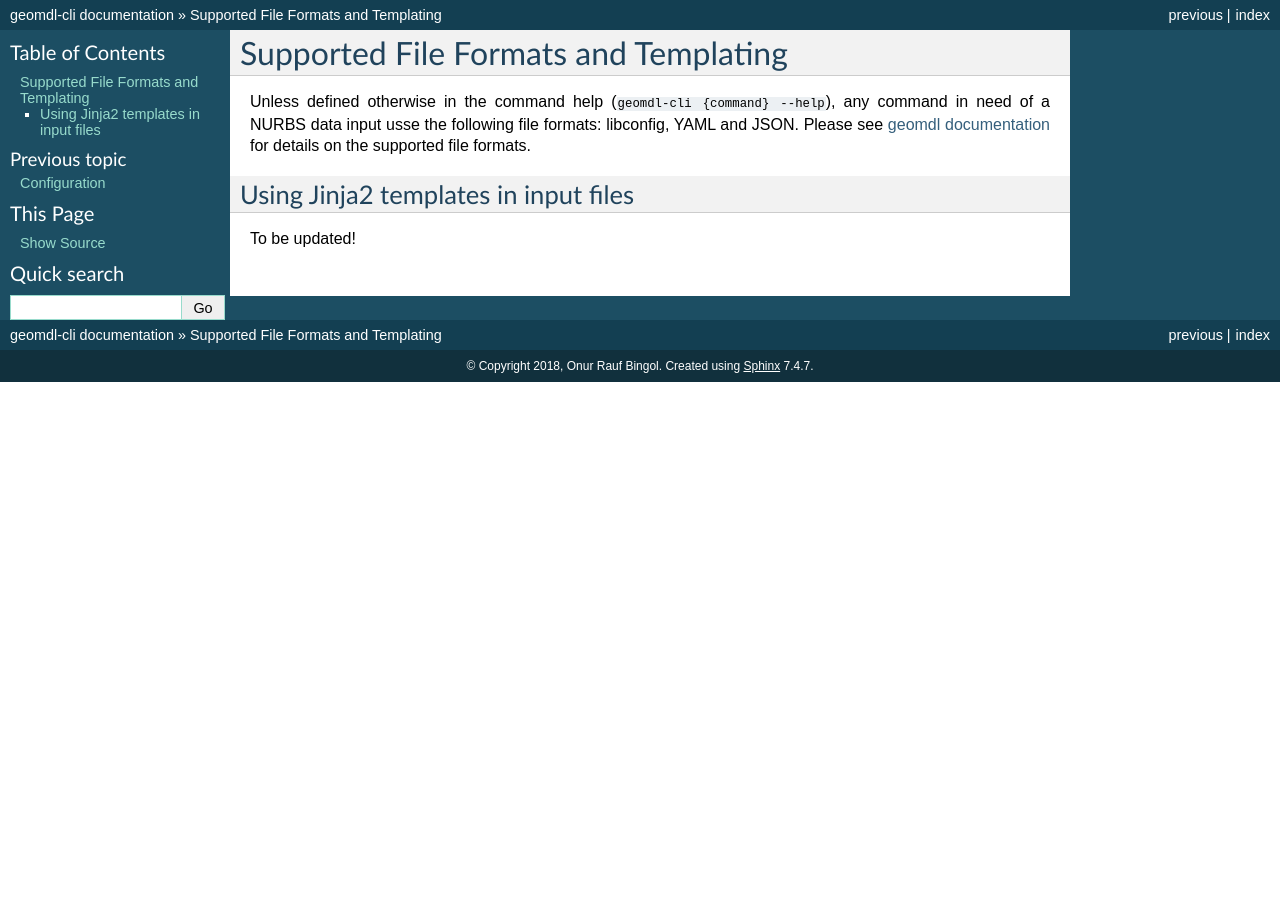
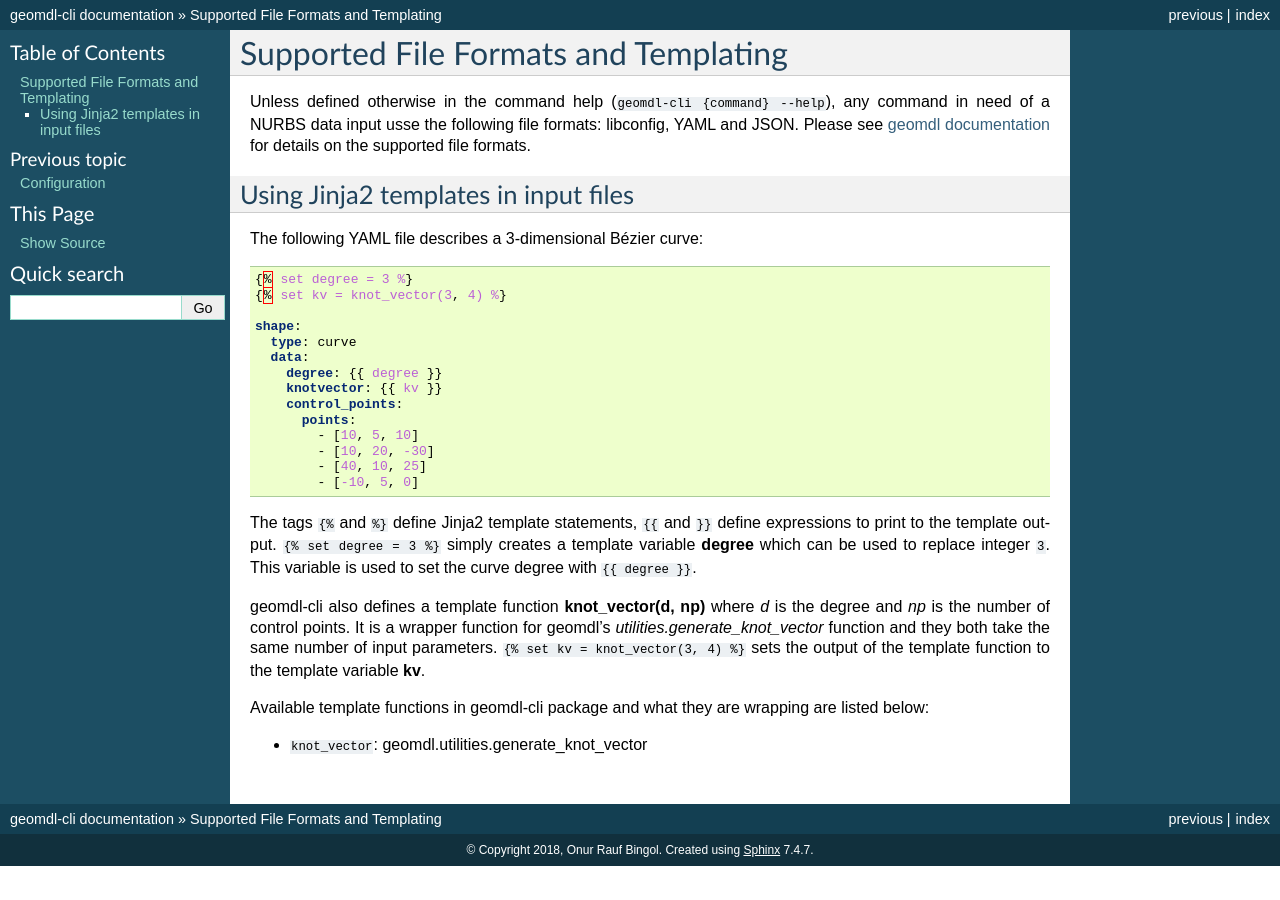
Before and after one commit to orbingol/geomdl-cli, a Sphinx documentation site: the page built from docs/file_formats.rst, in a window 1280 px wide. Built offline with Sphinx 7.4.7, drawn with Linux system fonts in a browser that asks for light colours; formulas are drawn with MathJax 3.

Commit message:
Update Jinja2 templating section

```diff
--- a/docs/file_formats.rst
+++ b/docs/file_formats.rst
@@ -7,6 +7,36 @@ Please see `geomdl documentation <https://nurbs-python.readthedocs.io/en/latest/
 supported file formats.
 
 Using Jinja2 templates in input files
-====================================
+=====================================
 
-To be updated!
+The following YAML file describes a 3-dimensional Bézier curve:
+
+.. code-block:: yaml
+
+    {% set degree = 3 %}
+    {% set kv = knot_vector(3, 4) %}
+
+    shape:
+      type: curve
+      data:
+        degree: {{ degree }}
+        knotvector: {{ kv }}
+        control_points:
+          points:
+            - [10, 5, 10]
+            - [10, 20, -30]
+            - [40, 10, 25]
+            - [-10, 5, 0]
+
+The tags ``{%`` and ``%}`` define Jinja2 template statements, ``{{`` and ``}}`` define expressions to print to the
+template output. ``{% set degree = 3 %}`` simply creates a template variable **degree** which can be used to replace
+integer ``3``. This variable is used to set the curve degree with ``{{ degree }}``.
+
+geomdl-cli also defines a template function **knot_vector(d, np)** where *d* is the degree and *np* is the number of
+control points. It is a wrapper function for geomdl's *utilities.generate_knot_vector* function and they both take the
+same number of input parameters. ``{% set kv = knot_vector(3, 4) %}`` sets the output of the template function to the
+template variable **kv**.
+
+Available template functions in geomdl-cli package and what they are wrapping are listed below:
+
+* ``knot_vector``: geomdl.utilities.generate_knot_vector
```
